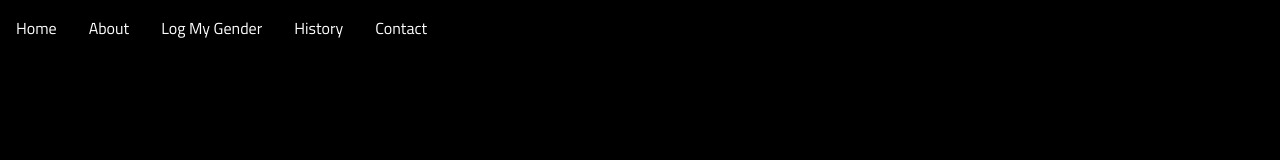
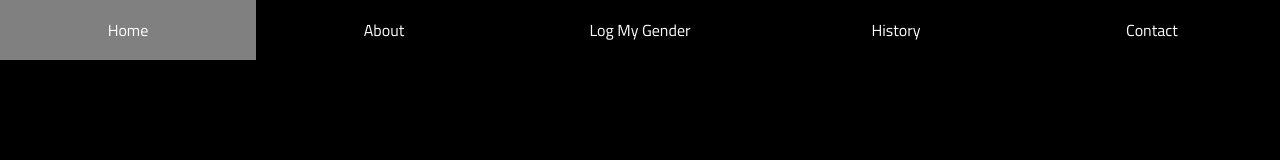
Before and after one commit to sorrelsjack/GenderTracker, a plain HTML site: page html/nav.html in a window 1280 px wide. Drawn offline with nearby package versions, Linux system fonts and the light colour scheme.

Commit message:
Nav bar links are now equally spaced

```diff
--- a/html/nav.html
+++ b/html/nav.html
@@ -9,13 +9,10 @@
 </head>
 
 <body class="nav">
-    <ul>
-        <li><a href="#">Home</a></li>
-        <li><a href="#">About</a></li>
-        <li><a href="#">Log My Gender</a></li>
-        <li><a href="#">History</a></li>
-        <li><a href="#">Contact</a></li>
-    </ul>
-    </div>
-
+    <a href="#">Home</a>
+    <a href="#">About</a>
+    <a href="#">Log My Gender</a>
+    <a href="#">History</a>
+    <a href="#">Contact</a>
+</body>
 </html>
--- a/scripts/script.js
+++ b/scripts/script.js
@@ -2,12 +2,7 @@ const initialize = () => {
     restoreLastSavedState();
     populateCirclesContainer();
     drawBarChart();
-    //setNavBar();
     //drawLineCharts();
-}
-
-const setNavBar = () => {
-    $("#navPlaceholder").load("html/nav.html");
 }
 
 const setDateTimePicker = () => {
--- a/styles.css
+++ b/styles.css
@@ -14,20 +14,20 @@ body {
 .nav {
     width: 100%;
     background-color: black;
-}
-.nav ul {
-    list-style-type: none;
     overflow: hidden;
 }
-.nav li {
+.nav a {
     float: left;
+    color: white;
+    padding: 18px 0;
+    text-decoration: none;
+    font-size: 16px;
+    width: 20%;
+    margin: auto;
+    text-align: center;
 }
-.nav li a {
-    display: block;
-    color: white;
-    text-align: center;
-    padding: 16px;
-    text-decoration: none;
+.nav a:hover {
+    background-color: grey;
 }
 button {
     border: none;
```
Also changed, not shown: index.html (+1 -1 lines).
